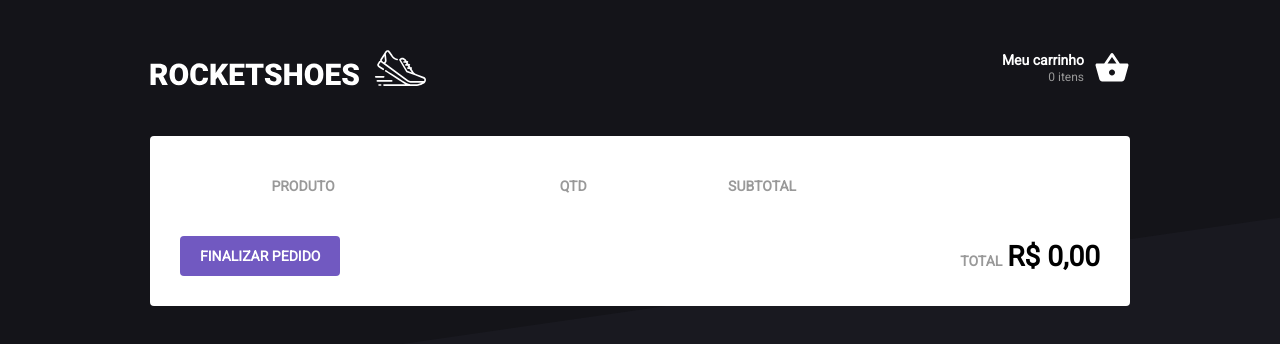
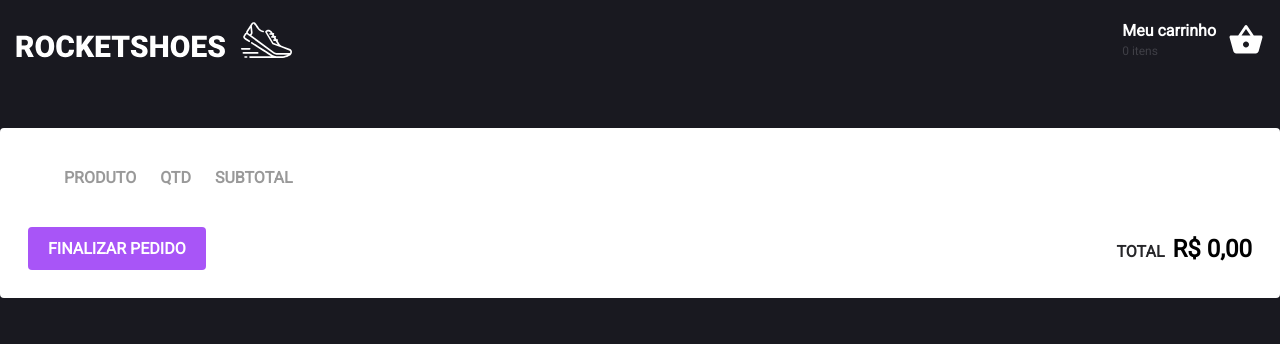
Before and after one commit to g-bolsoni/ecommerceRocket, a React (Create React App) app: page /cart in a window 1280 px wide. Shown: the top 344 px of the page. Built offline with nearby package versions, Linux system fonts and the light colour scheme; the HTML template or start-up script is replaced by a standard one.

Commit message:
Remove styled components and add tailwind css

```diff
--- a/package.json
+++ b/package.json
@@ -46,7 +46,7 @@
     "@types/styled-components": "^5.1.7",
     "axios-mock-adapter": "^1.19.0",
     "json-server": "^1.0.0-alpha.16",
-    "tailwindcss": "^3.3.2"
+    "tailwindcss": "^3.4.1"
   },
   "eslintConfig": {
     "extends": [
--- a/src/App.tsx
+++ b/src/App.tsx
@@ -1,10 +1,8 @@
-import React from 'react';
 import "./styles/global.css";
 
 import { BrowserRouter } from 'react-router-dom';
 import { ToastContainer } from 'react-toastify';
 import Routes from './routes';
-import GlobalStyles from './styles/global';
 import Header from './components/Header';
 import { CartProvider } from './hooks/useCart';
 
@@ -12,9 +10,10 @@ const App = (): JSX.Element => {
   return (
     <BrowserRouter>
       <CartProvider>
-        <GlobalStyles />
-        <Header />
-        <Routes />
+        <main className="container mx-auto">
+          <Header />
+          <Routes />
+        </main>
         <ToastContainer autoClose={3000} />
       </CartProvider>
     </BrowserRouter>
--- a/src/components/Header/index.tsx
+++ b/src/components/Header/index.tsx
@@ -3,7 +3,6 @@ import { Link } from 'react-router-dom';
 import { MdShoppingBasket } from 'react-icons/md';
 
 import logo from '../../assets/images/logo.svg';
-import { Container, Cart } from './styles';
 import { useCart } from '../../hooks/useCart';
 
 const Header = (): JSX.Element => {
@@ -11,21 +10,21 @@ const Header = (): JSX.Element => {
   const cartSize = cart.length;
 
   return (
-    <Container>
-      <Link to="/">
+    <header className=' w-full flex justify-between items-center h-20 mb-12 px-4'>
+      <Link to="/" className='transition-opacity duration-200 hover:opacity-70'>
         <img src={logo} alt="Rocketshoes" />
       </Link>
 
-      <Cart to="/cart">
-        <div>
-          <strong>Meu carrinho</strong>
-          <span data-testid="cart-size">
+      <Link to="/cart" className='flex items-center no-underline'>
+        <div className='text-left mr-3'>
+          <strong className='block text-white'>Meu carrinho</strong>
+          <span className='text-xs text-zinc-700' data-testid="cart-size">
             {cartSize === 1 ? `${cartSize} item` : `${cartSize} itens`}
           </span>
         </div>
         <MdShoppingBasket size={36} color="#FFF" />
-      </Cart>
-    </Container>
+      </Link>
+    </header>
   );
 };
 
--- a/src/components/Header/styles.ts
+++ /dev/null
@@ -1,38 +0,0 @@
-import styled from 'styled-components';
-import { Link } from 'react-router-dom';
-
-export const Container = styled.header`
-  display: flex;
-  justify-content: space-between;
-  align-items: center;
-  margin: 50px 0;
-
-  a {
-    transition: opacity 0.2s;
-
-    &:hover {
-      opacity: 0.7;
-    }
-  }
-`;
-
-export const Cart = styled(Link)`
-  display: flex;
-  align-items: center;
-  text-decoration: none;
-
-  div {
-    text-align: right;
-    margin-right: 10px;
-
-    strong {
-      display: block;
-      color: #fff;
-    }
-
-    span {
-      font-size: 12px;
-      color: #999;
-    }
-  }
-`;
--- a/src/pages/Cart/index.tsx
+++ b/src/pages/Cart/index.tsx
@@ -1,4 +1,3 @@
-import React from 'react';
 import {
   MdDelete,
   MdAddCircleOutline,
@@ -7,7 +6,6 @@ import {
 
 import { useCart } from '../../hooks/useCart';
 import { formatPrice } from '../../util/format';
-import { Container, ProductTable, Total } from './styles';
 
 interface Product {
   id: number;
@@ -19,7 +17,7 @@ interface Product {
 
 const Cart = (): JSX.Element => {
   const { cart, removeProduct, updateProductAmount } = useCart();
-  console.log(cart, removeProduct, updateProductAmount);
+
   const cartFormatted = cart.map(product => ({
     ...product,
     priceFormatted: formatPrice(product.price),
@@ -46,39 +44,40 @@ const Cart = (): JSX.Element => {
   }
 
   return (
-    <Container>
-      <ProductTable>
-
+    <section className='p-7 bg-white rounded'>
+      <div className='w-full'>
         <thead>
           <tr>
-            <th aria-label="product image" />
-            <th>PRODUTO</th>
-            <th>QTD</th>
-            <th>SUBTOTAL</th>
-            <th aria-label="delete icon" />
+            <th className='text-[#999] text-left p-3' aria-label="product image" />
+            <th className='text-[#999] text-left p-3'>PRODUTO</th>
+            <th className='text-[#999] text-left p-3'>QTD</th>
+            <th className='text-[#999] text-left p-3'>SUBTOTAL</th>
+            <th className='text-[#999] text-left p-3' aria-label="delete icon" />
           </tr>
         </thead>
         <tbody>
           {cartFormatted.map(product => (
             <tr data-testid="product" key={product.id}>
-              <td>
-                <img src={product.image} alt={product.title} />
+              <td className='p-3 border-b-2  border-gray-500'>
+                <img className='h-full' src={product.image} alt={product.title} />
               </td>
-              <td>
-                <strong>{product.title}</strong>
-                <span>{product.priceFormatted}</span>
+              <td className='p-3 border-b-2  border-gray-500'>
+                <strong className='text-zinc-400 block'>{product.title}</strong>
+                <span className='block mt-1 text-lg font-bold'>{product.priceFormatted}</span>
               </td>
-              <td>
-                <div>
+              <td className='p-3 border-b-2  border-gray-500'>
+                <div className='flex items-center'>
                   <button
                     type="button"
                     data-testid="decrement-product"
+                    className='bg-none border-0 p-2'
                     disabled={product.amount <= 1}
                     onClick={() => handleProductDecrement(product)}
                   >
-                    <MdRemoveCircleOutline size={20} />
+                    <MdRemoveCircleOutline size={20} className='text-purple-500 transition-colors duration-200 hover:text-purple-600 disabled:text-[#7159c1] disabled:cursor-not-allowed' />
                   </button>
                   <input
+                    className='outline outline-1 outline-gray-500 rounded p-2 w-[50px]'
                     type="text"
                     data-testid="product-amount"
                     readOnly
@@ -86,17 +85,18 @@ const Cart = (): JSX.Element => {
                   />
                   <button
                     type="button"
+                    className='bg-none border-0 p-2'
                     data-testid="increment-product"
                     onClick={() => handleProductIncrement(product)}
                   >
-                    <MdAddCircleOutline size={20} />
+                    <MdAddCircleOutline size={20}  className='text-purple-500 transition-colors duration-200 hover:text-purple-600 disabled:text-[#7159c1] disabled:cursor-not-allowed' />
                   </button>
                 </div>
               </td>
-              <td>
-                <strong>{product.subTotal}</strong>
+              <td className='p-3 border-b-2  border-gray-500'>
+                <strong className='text-zinc-400 block'>{product.subTotal}</strong>
               </td>
-              <td>
+              <td className='p-3 border-b-2  border-gray-500'>
                 <button
                   type="button"
                   data-testid="remove-product"
@@ -108,17 +108,17 @@ const Cart = (): JSX.Element => {
             </tr>
           ))}
         </tbody>
-      </ProductTable>
+      </div>
 
-      <footer>
-        <button type="button">Finalizar pedido</button>
+      <footer className='mt-7 flex justify-between items-center'>
+        <button type="button" className='bg-purple-500 text-white border-0 rounded px-5 py-3 font-bold uppercase transition-all duration-200 hover:bg-purple-600'>Finalizar pedido</button>
 
-        <Total>
-          <span>TOTAL</span>
-          <strong>{total}</strong>
-        </Total>
+        <div className='flex items-baseline'>
+          <span className='text-zinc-800 font-bold'>TOTAL</span>
+          <strong className='text-2xl ml-2'>{total}</strong>
+        </div>
       </footer>
-    </Container>
+    </section>
   );
 };
 
--- a/src/pages/Cart/styles.ts
+++ /dev/null
@@ -1,113 +0,0 @@
-import styled from 'styled-components';
-import { darken, lighten } from 'polished';
-
-export const Container = styled.div`
-  padding: 30px;
-  background: #fff;
-  border-radius: 4px;
-
-  footer {
-    margin-top: 30px;
-    display: flex;
-    justify-content: space-between;
-    align-items: center;
-
-    button {
-      background: #7159c1;
-      color: #fff;
-      border: 0;
-      border-radius: 4px;
-      padding: 12px 20px;
-      font-weight: bold;
-      text-transform: uppercase;
-      transition: background 0.2s;
-
-      &:hover {
-        background: ${darken(0.06, '#7159c1')};
-      }
-    }
-  }
-`;
-
-export const ProductTable = styled.table`
-  width: 100%;
-
-  thead th {
-    color: #999;
-    text-align: left;
-    padding: 12px;
-  }
-
-  tbody td {
-    padding: 12px;
-    border-bottom: 1px solid #eee;
-  }
-
-  img {
-    height: 100px;
-  }
-
-  strong {
-    color: #333;
-    display: block;
-  }
-
-  span {
-    display: block;
-    margin-top: 5px;
-    font-size: 18px;
-    font-weight: bold;
-  }
-
-  div {
-    display: flex;
-    align-items: center;
-
-    input {
-      border: 1px solid #ddd;
-      border-radius: 4px;
-      color: #666;
-      padding: 6px;
-      width: 50px;
-    }
-  }
-
-  button {
-    background: none;
-    border: 0;
-    padding: 6px;
-
-    svg {
-      color: #7159c1;
-      transition: color 0.2s;
-    }
-
-    &:hover {
-      svg {
-        color: ${darken(0.06, '#7159c1')};
-      }
-    }
-
-    &:disabled {
-      svg {
-        color: ${lighten(0.25, '#7159c1')};
-        cursor: not-allowed;
-      }
-    }
-  }
-`;
-
-export const Total = styled.div`
-  display: flex;
-  align-items: baseline;
-
-  span {
-    color: #999;
-    font-weight: bold;
-  }
-
-  strong {
-    font-size: 28px;
-    margin-left: 5px;
-  }
-`;
--- a/src/services/api.ts
+++ b/src/services/api.ts
@@ -1,5 +1,11 @@
 import axios from 'axios';
 
+let baseUrl = "http://localhost:3333";
+
+if(process.env.NODE_ENV === 'production'){
+  baseUrl = "https://fakestoreapi.com";
+}
+
 export const api = axios.create({
-  baseURL: 'http://localhost:3333',
+  baseURL: baseUrl,
 });
--- a/src/styles/global.css
+++ b/src/styles/global.css
@@ -1,3 +1,23 @@
 @tailwind base;
 @tailwind components;
 @tailwind utilities;
+
+* {
+    margin: 0;
+    padding: 0;
+    outline: 0;
+    box-sizing: border-box;
+}
+
+body {
+    background: #191920 no-repeat center top;
+    -webkit-font-smoothing: antialiased;
+}
+
+body, input, button {
+    font: 16px Roboto, sans-serif;
+}
+
+button {
+        cursor: pointer;
+}
--- a/src/styles/global.ts
+++ /dev/null
@@ -1,33 +0,0 @@
-import { createGlobalStyle } from 'styled-components';
-import 'react-toastify/dist/ReactToastify.css';
-
-import background from '../assets/images/background.svg';
-
-
-export default createGlobalStyle`
-  * {
-    margin: 0;
-    padding: 0;
-    outline: 0;
-    box-sizing: border-box;
-  }
-
-  body {
-    background: #191920 url(${background}) no-repeat center top;
-    -webkit-font-smoothing: antialiased;
-  }
-
-  body, input, button {
-    font: 14px Roboto, sans-serif;
-  }
-
-  #root {
-    max-width: 1020px;
-    margin: 0 auto;
-    padding: 0 20px 50px;
-  }
-
-  button {
-    cursor: pointer;
-  }
-`;
--- a/tailwind.config.js
+++ b/tailwind.config.js
@@ -1,6 +1,9 @@
 /** @type {import('tailwindcss').Config} */
 module.exports = {
-  content: [],
+  content: [
+    "./src/**/*.tsx",
+    "./src/**/**/*.tsx"
+  ],
   theme: {
     extend: {},
   },
```
Also changed, not shown: src/pages/Home/index.tsx (+11 -11 lines), src/pages/Home/styles.ts (deleted, +0 -69 lines), 2 other files (tests, documents, lock files or other folders).
